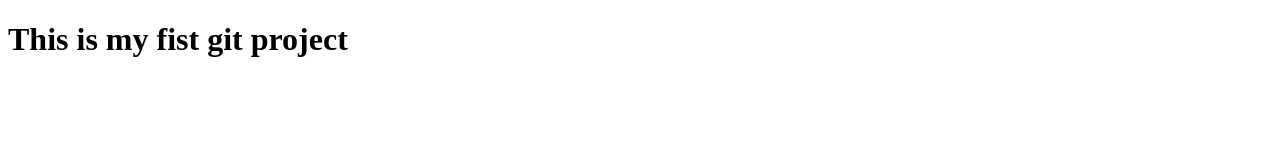
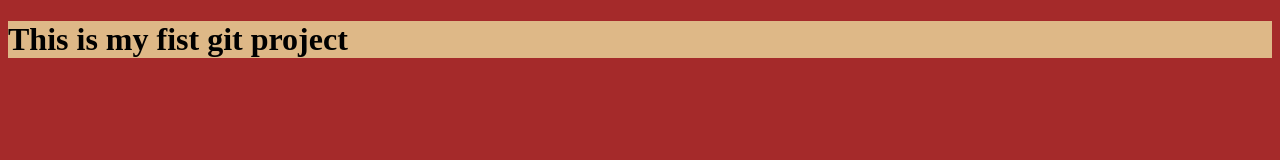
Before and after one commit to MasbaIUBAT/sami, a plain HTML site: page styles.html in a window 1280 px wide. Drawn offline with Linux system fonts and the light colour scheme.

Commit message:
final color

```diff
--- a/index.css
+++ b/index.css
@@ -0,0 +1,7 @@
+body{
+    background-color: brown;
+}
+
+h1{
+    background-color: burlywood;
+}
--- a/styles.html
+++ b/styles.html
@@ -4,7 +4,7 @@
     <meta charset="UTF-8">
     <meta name="viewport" content="width=device-width, initial-scale=1.0">
     <title>bangladesh</title>
-    <link rel="stylesheet" href="styles.html">
+    <link rel="stylesheet" href="index.css">
 </head>
 <body>
     <h1>This is my fist git project</h1>
```
